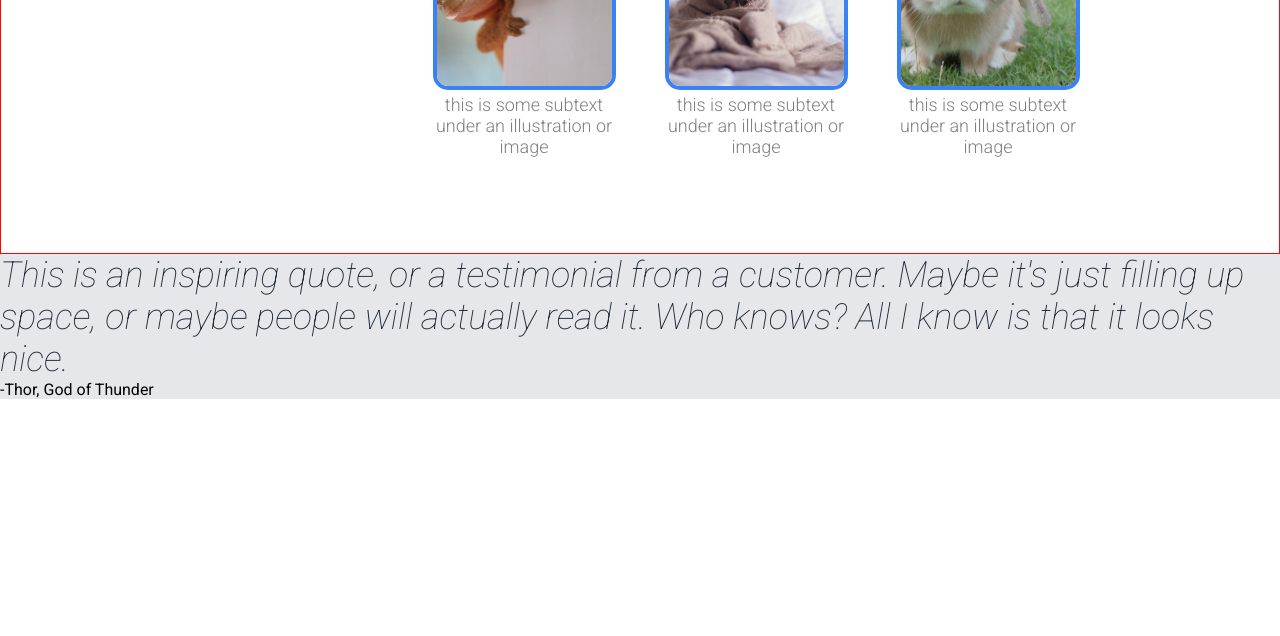
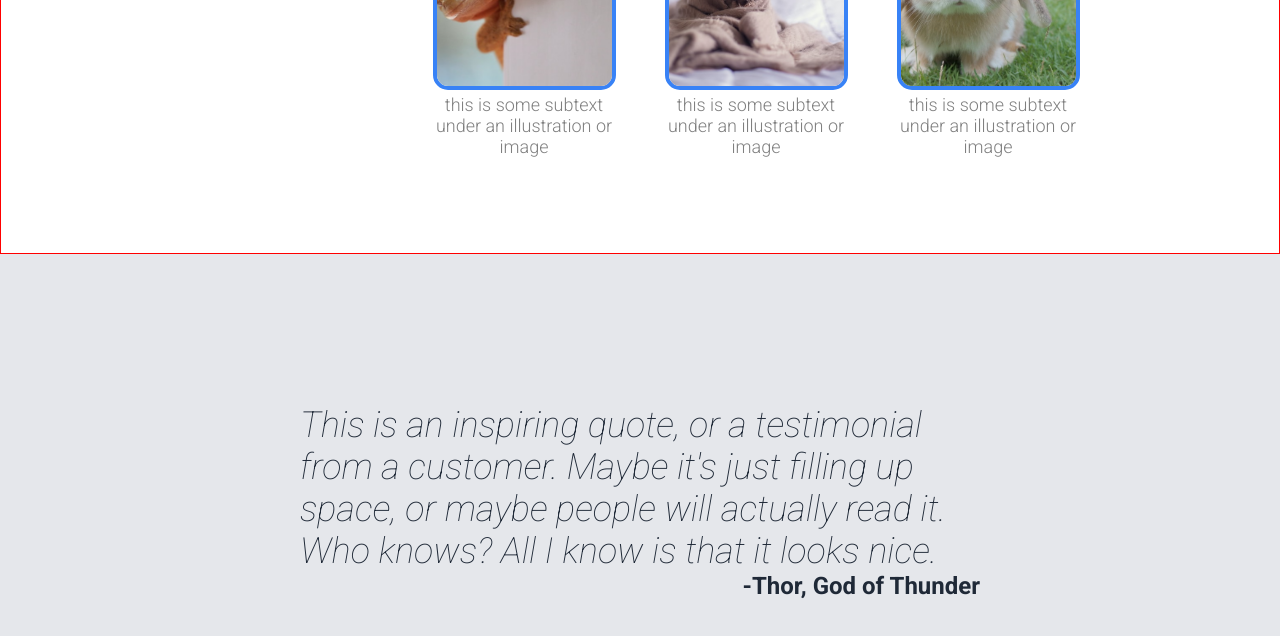
Before and after one commit to lrngrg/landing-page, a plain HTML site: page index.html in a window 1280 px wide. Shown: the part 942-1578 px from the top of the page. Before the commit the page ends 1341 px from the top, so only its background shows below. Drawn offline with Linux system fonts and the light colour scheme.

Commit message:
Add padding to third section
Still need to figure out the text resize, similar to the hero text.  But gonna
move on for now to the fourth section.

```diff
--- a/style.css
+++ b/style.css
@@ -129,6 +129,7 @@ a {
 
 .three {
     background-color: #E5E7EB;
+    padding: 150px 300px;
 }
 
 .quote {
@@ -137,3 +138,10 @@ a {
     font-style: italic;
     font-weight: lighter;
 }
+
+.author {
+    color: #1F2937;
+    font-size: 24px;
+    font-weight: bold;
+    text-align: end;
+}
```
